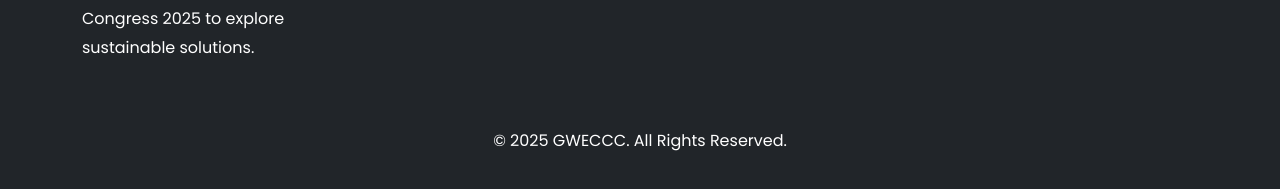
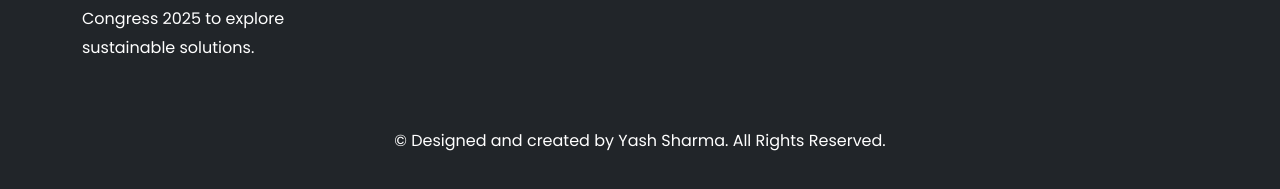
Before and after one commit to yashdotsharma/Event-Promotion-Website-for-GWECCC-2025, a plain HTML site: page index.html in a window 1280 px wide. Shown: the part 4188-4377 px from the top of the page. Drawn offline with nearby package versions, Linux system fonts and the light colour scheme.

Commit message:
Update index.html

```diff
--- a/index.html
+++ b/index.html
@@ -227,7 +227,7 @@
                 </div>
             </div>
             <div class="footer-bottom text-center mt-4">
-                <p>© 2025 GWECCC. All Rights Reserved.</p>
+                <p>© Designed and created by Yash Sharma. All Rights Reserved.</p>
             </div>
         </div>
     </footer>
```
